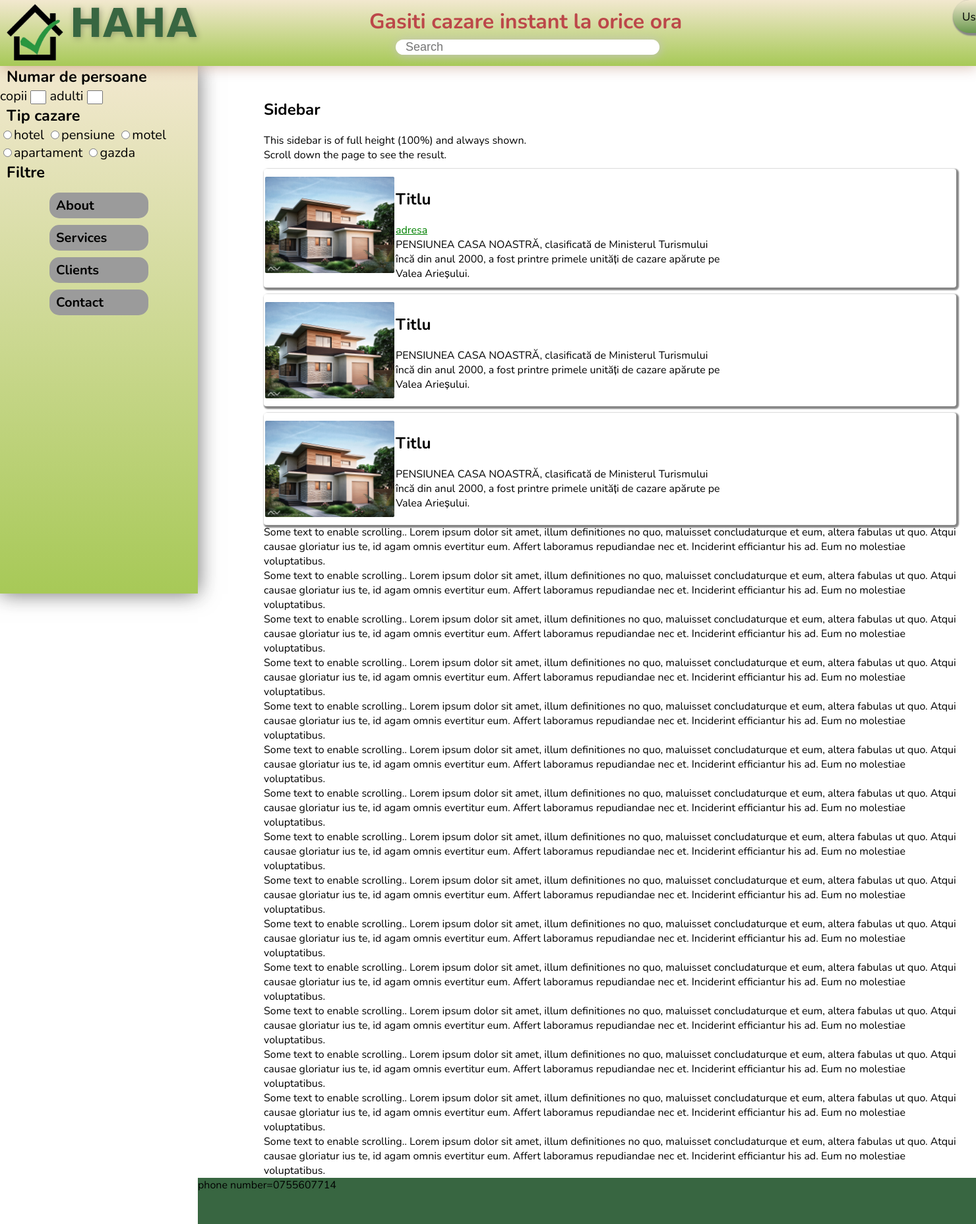
After one commit to alexhulk2002/proiect-comun, a Django app: page / in a window 1480 px wide. The commit adds this page. Shown: the whole page at 66% size. Run offline with Django 4.2, Linux system fonts and the light colour scheme.

Commit message:
django rezolvat

```diff
--- /dev/null
+++ b/proiect_comun/app1/urls.py
@@ -0,0 +1,12 @@
+from django.urls import path
+from . import views
+
+urlpatterns=[
+    path('', views.index , name='index' ),
+    path('search', views.search, name='search'),
+    path('register', views.register, name='register'),
+    path('login', views.login, name='login'),
+    path('logout', views.logout, name='logout'),
+    path('user', views.user, name='user'),
+    path('cazare', views.cazare, name='cazare')
+]
--- a/proiect_comun/app1/views.py
+++ b/proiect_comun/app1/views.py
@@ -1,3 +1,68 @@
-from django.shortcuts import render
+from django.shortcuts import render, redirect
+from django.http import HttpResponse
+from django.contrib.auth.models import User, auth
+from django.contrib import messages
 
 # Create your views here.
+
+def index(request):
+
+    return render(request, 'index.html')
+
+
+def register(request):
+    if request.method == 'POST':
+        username = request.POST['username']
+        email = request.POST['email']
+        password = request.POST['password']
+        password2 = request.POST['password2']
+
+        if password == password2:
+            if User.objects.filter(email=email).exists():
+                messages.info(request, 'Email already used')
+                return redirect('register')
+            elif User.objects.filter(username=username).exists():
+                messages.info(request, 'Username already used')
+                return redirect('register')
+            else:
+                user = User.objects.create_user(
+                    username=username, email=email, password=password)
+                user.save()
+            return redirect('login')
+        else:
+            messages.info(request, 'Password not the same')
+            return redirect('register')
+    else:
+        return render(request, 'register.html')
+
+
+def login(request):
+    if request.method == 'POST':
+        username = request.POST['username']
+        password = request.POST['password']
+        user = auth.authenticate(username=username, password=password)
+
+        if user is not None:
+            auth.login(request, user)
+            return redirect('/')
+        else:
+            messages.info(request, 'Credentials invalid')
+            return redirect('login')
+    else:
+        return render(request, 'login.html')
+
+
+def logout(request):
+    auth.logout(request)
+    return redirect('/')
+
+def search(request):
+    return render(request, 'search.html')
+
+def user(request):
+
+    return render(request, 'user.html')
+
+def cazare(request):
+
+    return render(request, 'cazare.html')
--- a/proiect_comun/proiect_comun/settings.py
+++ b/proiect_comun/proiect_comun/settings.py
@@ -11,6 +11,7 @@ https://docs.djangoproject.com/en/4.1/ref/settings/
 """
 
 from pathlib import Path
+import os
 
 # Build paths inside the project like this: BASE_DIR / 'subdir'.
 BASE_DIR = Path(__file__).resolve().parent.parent
@@ -37,6 +38,7 @@ INSTALLED_APPS = [
     'django.contrib.sessions',
     'django.contrib.messages',
     'django.contrib.staticfiles',
+    'app1'
 ]
 
 MIDDLEWARE = [
@@ -54,7 +56,7 @@ ROOT_URLCONF = 'proiect_comun.urls'
 TEMPLATES = [
     {
         'BACKEND': 'django.template.backends.django.DjangoTemplates',
-        'DIRS': [],
+        'DIRS': ['BASE_DIR','templates'],
         'APP_DIRS': True,
         'OPTIONS': {
             'context_processors': [
@@ -116,6 +118,7 @@ USE_TZ = True
 # https://docs.djangoproject.com/en/4.1/howto/static-files/
 
 STATIC_URL = 'static/'
+STATICFILES_DIRS = (os.path.join(BASE_DIR, 'static'),)
 
 # Default primary key field type
 # https://docs.djangoproject.com/en/4.1/ref/settings/#default-auto-field
--- a/proiect_comun/proiect_comun/urls.py
+++ b/proiect_comun/proiect_comun/urls.py
@@ -14,8 +14,9 @@ Including another URLconf
     2. Add a URL to urlpatterns:  path('blog/', include('blog.urls'))
 """
 from django.contrib import admin
-from django.urls import path
+from django.urls import path, include
 
 urlpatterns = [
     path('admin/', admin.site.urls),
+    path('', include('app1.urls'))
 ]
--- /dev/null
+++ b/proiect_comun/templates/index.html
@@ -0,0 +1,111 @@
+{% load static%}
+<!DOCTYPE html>
+<html lang="ro">
+<head>
+<meta name="viewport" content="width=device-width, initial-scale=1">
+<link href="https://fonts.gstatic.com " rel="preconnect" />
+<link
+href="https://fonts.googleapis.com/css?family=Open+Sans:300,300i,400,400i,600,600i,700,700i|Nunito:300,300i,400,400i,600,600i,700,700i|Poppins:300,300i,400,400i,500,500i,600,600i,700,700i"
+rel="stylesheet"
+/>
+<link rel="stylesheet" href="{% static 'CSS.css' %}">
+</head>
+<body>
+
+<div class="topnav" >
+  <a class="active" href="#" style="display:flex ;">
+    <img src="{% static 'img/2-removebg.png' %}" height="100px">
+    <h1 class="logo">HAHA</h1>
+  </a>
+  <h1 class="slogan">Gasiti cazare instant la orice ora</h1>
+  <input type="text" placeholder="Search" >
+  <a class="user" href="user">User</a>
+</div>
+
+<aside class="sidenav mani">
+  <div class="sidenav content" style="box-shadow: 0px 0px 30px rgb(116, 116, 116)">
+  <h3 class="filtre">Numar de persoane</h3>
+  <ul class="liste">
+    <li><label> copii </label><input type="text" style="width: 24px;"> </li>
+    <li><label> adulti </label><input type="text" style="width: 24px;"> </li>
+  </ul>
+  <h3 class="filtre">Tip cazare</h3>
+  <ul class="liste">
+    <li><input type="radio"><label>hotel</label></li>
+    <li><input type="radio"><label>pensiune</label></li>
+    <li><input type="radio"><label>motel</label></li>
+    <br>
+    <li><input type="radio"><label>apartament</label></li>
+    <li><input type="radio"><label>gazda</label></li>
+
+  </ul>
+  <h3 class="filtre">Filtre</h3>
+  <b style="background-color:rgb(155, 155, 155); margin-top: 15px;" href="#">About</b>
+  <b style="background-color:rgb(155, 155, 155)" href="#">Services</b>
+  <b style="background-color:rgb(155, 155, 155)" href="#">Clients</b>
+  <b style="background-color:rgb(155, 155, 155)" href="#">Contact</b>
+  </div>
+</aside>
+
+<div class="main">
+  <div class="content1">
+    <h2>Sidebar</h2>
+    <p>This sidebar is of full height (100%) and always shown.</p>
+    <p>Scroll down the page to see the result.</p>
+    <div class="results">
+      <a class="res" href="#">
+        <img class="offerimg" src="{% static 'img/render_1.jpg' %}" alt="">
+        <div class="prezentare">
+          <h2>Titlu</h2>
+          <a class="adress" href="{% static 'login.html' %}"><p>adresa</p></a>
+          <p>PENSIUNEA CASA NOASTRĂ, clasificată de Ministerul Turismului încă din anul 2000, a fost printre primele unități de cazare apărute pe Valea Arieșului.</p>
+        </div>
+      </a>
+    </div>
+    <div class="results">
+      <a class="res">
+        <img class="offerimg" src="{% static 'img/render_1.jpg' %}" alt="">
+        <div class="prezentare">
+          <h2>Titlu</h2>
+          <p>PENSIUNEA CASA NOASTRĂ, clasificată de Ministerul Turismului încă din anul 2000, a fost printre primele unități de cazare apărute pe Valea Arieșului.</p>
+        </div>
+      </a>
+    </div>
+    <div class="results">
+      <a class="res">
+        <img class="offerimg" src="{% static 'img/render_1.jpg' %}" alt="">
+        <div class="prezentare">
+          <h2>Titlu</h2>
+          <p>PENSIUNEA CASA NOASTRĂ, clasificată de Ministerul Turismului încă din anul 2000, a fost printre primele unități de cazare apărute pe Valea Arieșului.</p>
+        </div>
+      </a>
+    </div>
+    <p>Some text to enable scrolling.. Lorem ipsum dolor sit amet, illum definitiones no quo, maluisset concludaturque et eum, altera fabulas ut quo. Atqui causae gloriatur ius te, id agam omnis evertitur eum. Affert laboramus repudiandae nec et. Inciderint efficiantur his ad. Eum no molestiae voluptatibus.</p>
+    <p>Some text to enable scrolling.. Lorem ipsum dolor sit amet, illum definitiones no quo, maluisset concludaturque et eum, altera fabulas ut quo. Atqui causae gloriatur ius te, id agam omnis evertitur eum. Affert laboramus repudiandae nec et. Inciderint efficiantur his ad. Eum no molestiae voluptatibus.</p>
+    <p>Some text to enable scrolling.. Lorem ipsum dolor sit amet, illum definitiones no quo, maluisset concludaturque et eum, altera fabulas ut quo. Atqui causae gloriatur ius te, id agam omnis evertitur eum. Affert laboramus repudiandae nec et. Inciderint efficiantur his ad. Eum no molestiae voluptatibus.</p>
+    <p>Some text to enable scrolling.. Lorem ipsum dolor sit amet, illum definitiones no quo, maluisset concludaturque et eum, altera fabulas ut quo. Atqui causae gloriatur ius te, id agam omnis evertitur eum. Affert laboramus repudiandae nec et. Inciderint efficiantur his ad. Eum no molestiae voluptatibus.</p>
+    <p>Some text to enable scrolling.. Lorem ipsum dolor sit amet, illum definitiones no quo, maluisset concludaturque et eum, altera fabulas ut quo. Atqui causae gloriatur ius te, id agam omnis evertitur eum. Affert laboramus repudiandae nec et. Inciderint efficiantur his ad. Eum no molestiae voluptatibus.</p>
+    <p>Some text to enable scrolling.. Lorem ipsum dolor sit amet, illum definitiones no quo, maluisset concludaturque et eum, altera fabulas ut quo. Atqui causae gloriatur ius te, id agam omnis evertitur eum. Affert laboramus repudiandae nec et. Inciderint efficiantur his ad. Eum no molestiae voluptatibus.</p>
+    <p>Some text to enable scrolling.. Lorem ipsum dolor sit amet, illum definitiones no quo, maluisset concludaturque et eum, altera fabulas ut quo. Atqui causae gloriatur ius te, id agam omnis evertitur eum. Affert laboramus repudiandae nec et. Inciderint efficiantur his ad. Eum no molestiae voluptatibus.</p>
+    <p>Some text to enable scrolling.. Lorem ipsum dolor sit amet, illum definitiones no quo, maluisset concludaturque et eum, altera fabulas ut quo. Atqui causae gloriatur ius te, id agam omnis evertitur eum. Affert laboramus repudiandae nec et. Inciderint efficiantur his ad. Eum no molestiae voluptatibus.</p>
+    <p>Some text to enable scrolling.. Lorem ipsum dolor sit amet, illum definitiones no quo, maluisset concludaturque et eum, altera fabulas ut quo. Atqui causae gloriatur ius te, id agam omnis evertitur eum. Affert laboramus repudiandae nec et. Inciderint efficiantur his ad. Eum no molestiae voluptatibus.</p>
+    <p>Some text to enable scrolling.. Lorem ipsum dolor sit amet, illum definitiones no quo, maluisset concludaturque et eum, altera fabulas ut quo. Atqui causae gloriatur ius te, id agam omnis evertitur eum. Affert laboramus repudiandae nec et. Inciderint efficiantur his ad. Eum no molestiae voluptatibus.</p>
+    <p>Some text to enable scrolling.. Lorem ipsum dolor sit amet, illum definitiones no quo, maluisset concludaturque et eum, altera fabulas ut quo. Atqui causae gloriatur ius te, id agam omnis evertitur eum. Affert laboramus repudiandae nec et. Inciderint efficiantur his ad. Eum no molestiae voluptatibus.</p>
+    <p>Some text to enable scrolling.. Lorem ipsum dolor sit amet, illum definitiones no quo, maluisset concludaturque et eum, altera fabulas ut quo. Atqui causae gloriatur ius te, id agam omnis evertitur eum. Affert laboramus repudiandae nec et. Inciderint efficiantur his ad. Eum no molestiae voluptatibus.</p>
+    <p>Some text to enable scrolling.. Lorem ipsum dolor sit amet, illum definitiones no quo, maluisset concludaturque et eum, altera fabulas ut quo. Atqui causae gloriatur ius te, id agam omnis evertitur eum. Affert laboramus repudiandae nec et. Inciderint efficiantur his ad. Eum no molestiae voluptatibus.</p>
+    <p>Some text to enable scrolling.. Lorem ipsum dolor sit amet, illum definitiones no quo, maluisset concludaturque et eum, altera fabulas ut quo. Atqui causae gloriatur ius te, id agam omnis evertitur eum. Affert laboramus repudiandae nec et. Inciderint efficiantur his ad. Eum no molestiae voluptatibus.</p>
+    <p>Some text to enable scrolling.. Lorem ipsum dolor sit amet, illum definitiones no quo, maluisset concludaturque et eum, altera fabulas ut quo. Atqui causae gloriatur ius te, id agam omnis evertitur eum. Affert laboramus repudiandae nec et. Inciderint efficiantur his ad. Eum no molestiae voluptatibus.</p>
+
+
+  </div>
+
+</div>
+<footer>
+  <div>
+    <p>
+    phone number=0755607714
+    </p>
+  </div>
+</footer>
+</body>
+</html>
--- a/login.html
+++ b/proiect_comun/templates/login.html
@@ -1,3 +1,4 @@
+{% load static %}
 <!DOCTYPE html>
 <html lang="en">
 <head>
@@ -8,7 +9,7 @@
 href="https://fonts.googleapis.com/css?family=Open+Sans:300,300i,400,400i,600,600i,700,700i|Nunito:300,300i,400,400i,600,600i,700,700i|Poppins:300,300i,400,400i,500,500i,600,600i,700,700i"
 rel="stylesheet"
 />
-<link rel="stylesheet" href="style/CSS.css">
+<link rel="stylesheet" href="{% static 'CSS.css' %}">
   <title>Document</title>
 </head>
 <body>
@@ -18,7 +19,7 @@ rel="stylesheet"
 
 
   <form action="login" method="POST">
-
+    {% csrf_token %}
     <p>username:</p>
     <input type="text" name="username" />
     <p>password</p>
--- a/user.html
+++ b/proiect_comun/templates/user.html
@@ -1,3 +1,4 @@
+{%load static%}
 <!DOCTYPE html>
 <html lang="ro">
 <head>
```
Also changed, not shown: proiect_comun/templates/cazare.html (renamed from cazare.html, +4 -3 lines), proiect_comun/templates/register.html (renamed from register.html, +5 -2 lines), proiect_comun/templates/search.html (renamed from index.html, +8 -7 lines), search.html (deleted, +0 -83 lines), proiect_comun/db.sqlite3, proiect_comun/static/CSS.css (renamed from style/CSS.css), proiect_comun/static/img/2-removebg.png (renamed from style/img/2-removebg.png), proiect_comun/static/img/fundal.jpg (renamed from style/img/fundal.jpg), proiect_comun/static/img/gigi.jpg (renamed from style/img/gigi.jpg), proiect_comun/static/img/mam.jpg (renamed from style/img/mam.jpg), proiect_comun/static/img/render_1.jpg (renamed from style/img/render_1.jpg).
